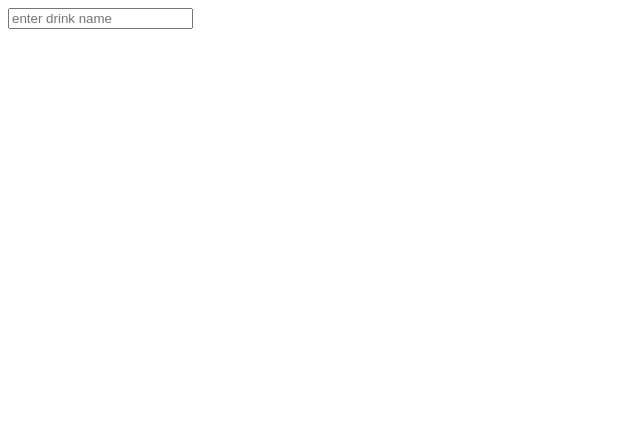
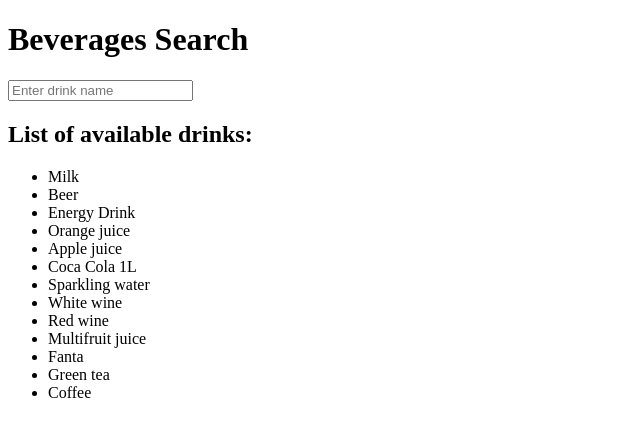
Before and after one commit to PatrycjaBanaszuk/BeverageSearch, a plain HTML site: page index.html in a window 1280 px wide. Shown: the whole page, without its empty margins (0-640 px from the left). Drawn offline with Linux system fonts and the light colour scheme.

Commit message:
HTML file structure creation

```diff
--- a/index.html
+++ b/index.html
@@ -4,7 +4,7 @@
     <meta charset="UTF-8">
     <meta http-equiv="X-UA-Compatible" content="IE=edge">
     <meta name="viewport" content="width=device-width, initial-scale=1.0">
-    <title>Beverage Search</title>
+    <title>Beverages Search</title>
     <link rel="stylesheet" href="style.css">
 </head>
 <body>
@@ -13,9 +13,30 @@
     <div class="wrapper">
         <div class="header">
             <div class="shadow">
-                <input type="text"  class="search" placeholder="enter drink name">
+                <h1>Beverages Search</h1>
+                <input type="text"  class="search" placeholder="Enter drink name">
             </div>
         </div>
+
+        <div class="drink-list">
+            <h2>List of available drinks:</h2>
+            <ul>
+                <li>Milk</li>
+                <li>Beer</li>
+                <li>Energy Drink</li>
+                <li>Orange juice</li>
+                <li>Apple juice</li>
+                <li>Coca Cola 1L</li>
+                <li>Sparkling water</li>
+                <li>White wine</li>
+                <li>Red wine</li>
+                <li>Multifruit juice</li>
+                <li>Fanta</li>
+                <li>Green tea</li>
+                <li>Coffee</li>
+            </ul>
+        </div>
+
     </div>
 
 
```
